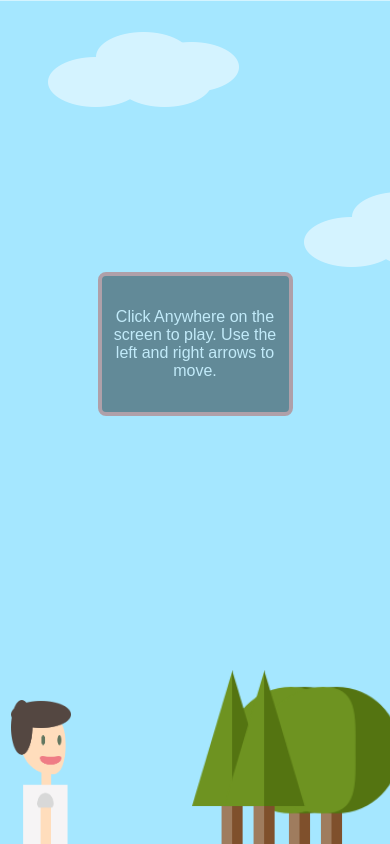
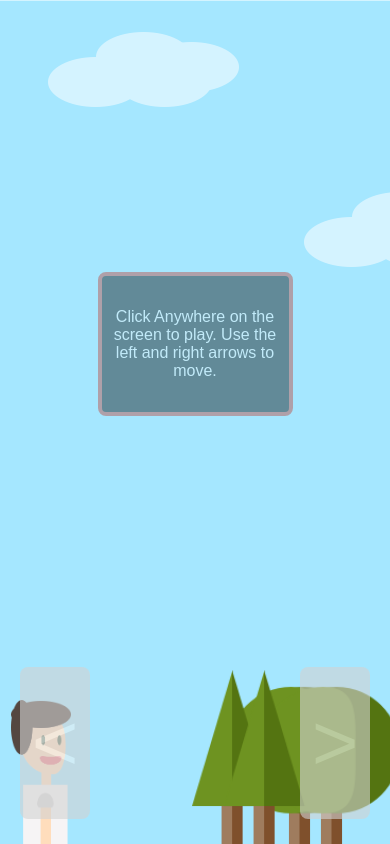
Before and after one commit to jorgehjr84/Jorge-H-React-Resume, a React (Create React App) app: page / in a window 390 px wide. Built offline with nearby package versions, Linux system fonts and the light colour scheme.

Commit message:
Added the left and right mobile buttons
Need to figure out a solution for iPad pro.

```diff
--- a/src/App.css
+++ b/src/App.css
@@ -53,39 +53,20 @@
   width: 2000%;
 }
 
-/* .signs {
+#captions-container {
   width: 2000%;
-  position: relative;
-}
-.experience-signs {
-  position: fixed;
-  width: 400%;
-}
-.low-mountains {
-  bottom: 76em !important;
 }
 
-.captions-container {
-    height: 5em;
-    position: relative;
-    width: 675%;
-    bottom: 174em;
-    z-index: 2;
+#button-container {
+  width: 100%;
 }
 
-.Mountains {
-  position: fixed;
-  bottom: 0em;
-  height: 25em;
-}
-
-
 .LeftButton {
-    width: 20%;
+    width: 70px;
     height: 18%;
     position: absolute;
     top: 79%;
-    left: 0%;
+    left: 20px;
     z-index: 1000;
     background-color: transparent;
     border: none;
@@ -94,11 +75,11 @@
     opacity: .6;
 }
 .RightButton {
-    width: 20%;
+    width: 70px;
     height: 18%;
     position: absolute;
     top: 79%;
-    left: 79%;
+    right: 20px;
     z-index: 1000;
     background-color: transparent;
     border: none;
@@ -114,4 +95,23 @@
   .LeftButton {
     display: none;
   }
+}
+
+
+/*
+$ipad-pro-portrait-breakpoint: "(min-device-width : 1024px) and (max-device-width : 1024px) and (min-device-height : 1366px) and (max-device-height : 1366px) and (min-width: 1024px) and (max-width: 1024px)";
+$ipad-pro-landscape-breakpoint: "(min-device-width : 1024px) and (max-device-width : 1024px) and (min-device-height : 1366px) and (max-device-height : 1366px) and (min-width: 1366px) and (max-width: 1366px)";
+
+// Responsive Mixins
+@mixin respond($media) {
+  if $media == desktop {
+    @media only screen and (min-width: $medium-tablet-device-width + 1) and #{$desktop-only-breakpoint} { @content; }
+  }
+  @else if $media == ipad-pro-portrait {
+    @media only screen and #{$ipad-pro-portrait-breakpoint} { @content; }
+  }
+  @else if $media == ipad-pro-landscape {
+    @media only screen and #{$ipad-pro-landscape-breakpoint} { @content; }
+  }
+  // etc
 } */
--- a/src/App.js
+++ b/src/App.js
@@ -136,12 +136,10 @@ class App extends Component {
           <Caption caption="no seriourly, turn around, there's nothing else to see" left={3000}/>
         </div>
 
-
-        {/* <div className="component-container" id="button-container">
+        <div id="button-container">
           <button className="LeftButton" onClick={()=> {this.handleArrowKeys(leftArrowPressed)}}>{left}</button>
           <button className="RightButton" onClick={()=> {this.handleArrowKeys(rightArrowPressed)}}>{right}</button>
-        </div> */}
-
+        </div>
       </div>
     );
   }
--- a/src/Components/Caption/Caption.css
+++ b/src/Components/Caption/Caption.css
@@ -7,3 +7,9 @@
     z-index: 1;
     font-size: 48px;
 }
+
+@media (max-width: 768px) {
+    .Caption {
+        font-size: 26px;
+    }
+}
```
